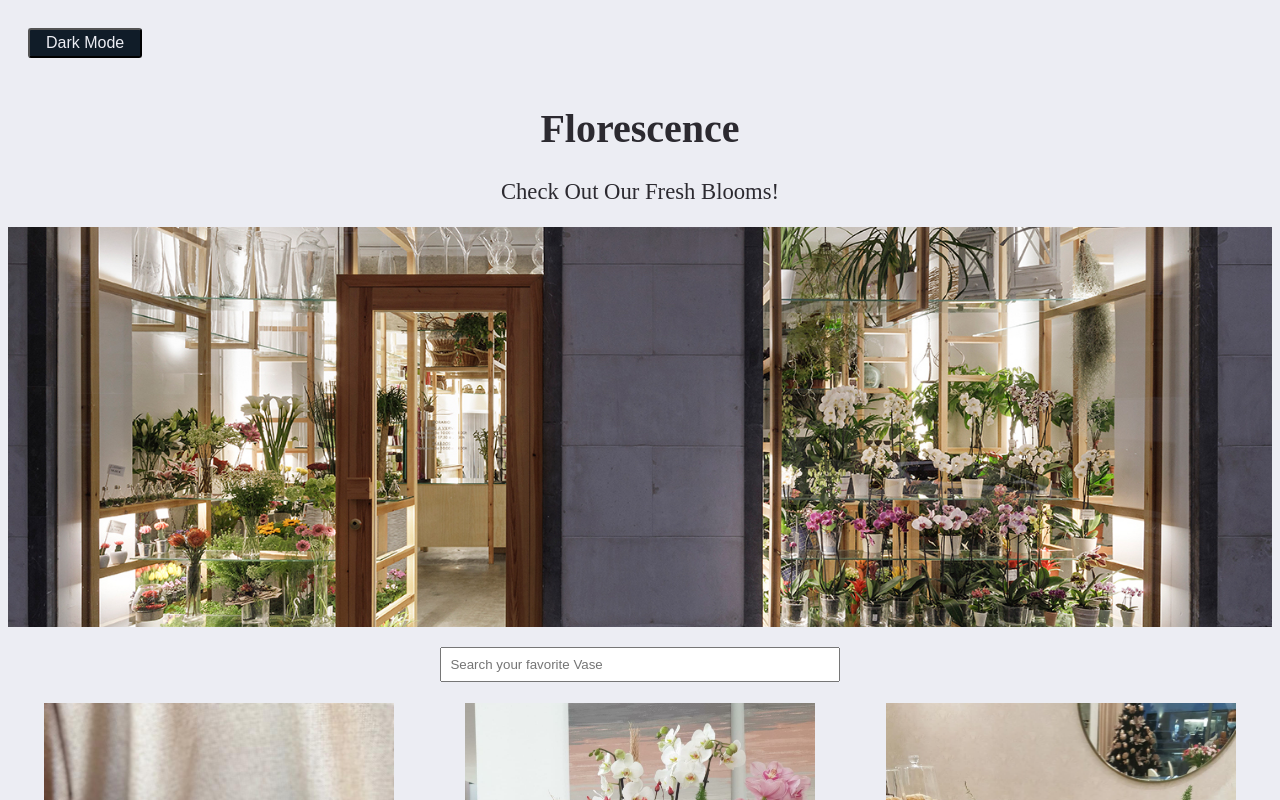
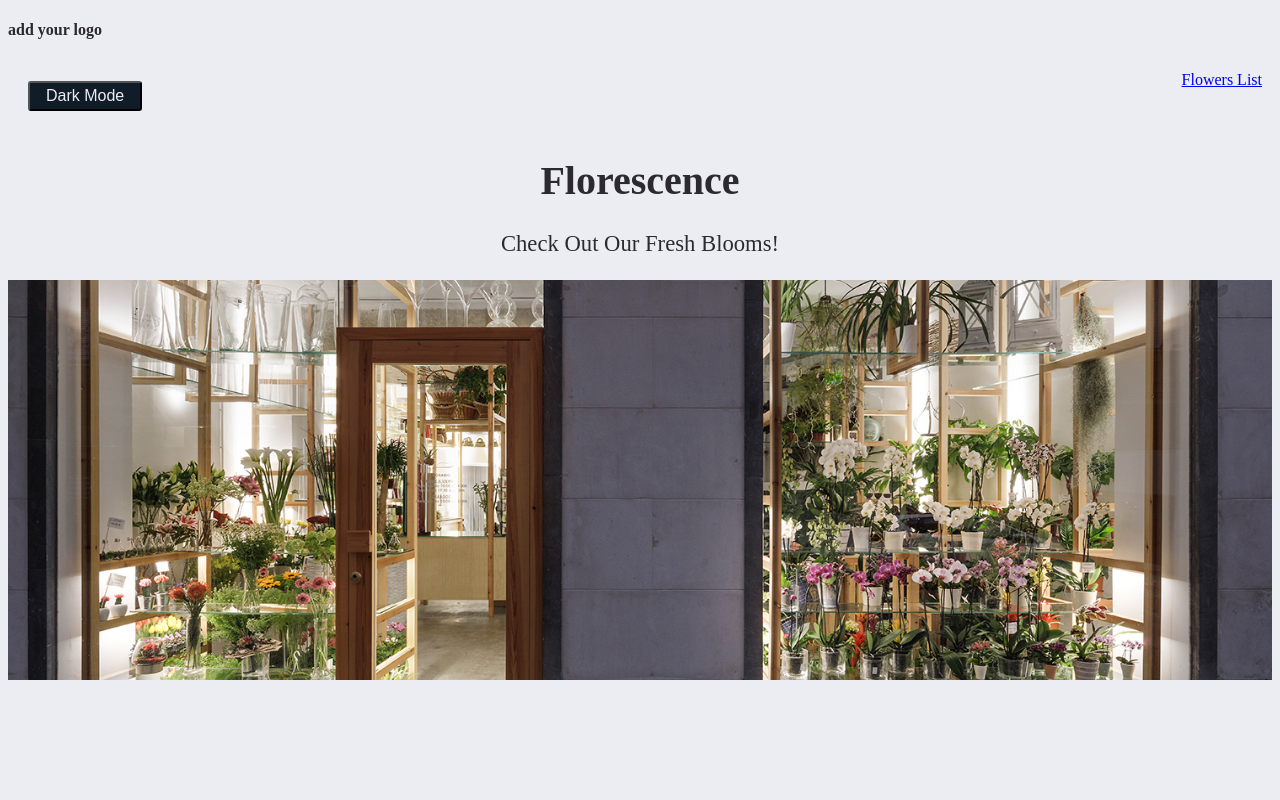
Before and after one commit to alomaryam/Flowershop, a React (Create React App) app: page / in a window 1280 px wide. Shown: the top 800 px of the page. Built offline with nearby package versions, Linux system fonts and the light colour scheme.

Commit message:
Routes and Switches done

```diff
--- a/package.json
+++ b/package.json
@@ -8,6 +8,8 @@
     "@testing-library/user-event": "^12.1.10",
     "react": "^17.0.1",
     "react-dom": "^17.0.1",
+    "react-router": "^5.2.0",
+    "react-router-dom": "^5.2.0",
     "react-scripts": "4.0.2",
     "styled-components": "^5.2.1",
     "web-vitals": "^1.0.1"
--- a/src/App.js
+++ b/src/App.js
@@ -1,9 +1,12 @@
 import FlowersList from "./components/ProductList.js";
 import Home from "./components/Home.js";
-import { ThemeButton } from "./components/Styles.js";
+import NavBar from "./components/Navbar.js";
 import { useState } from "react";
 import { ThemeProvider } from "styled-components";
 import { createGlobalStyle } from "styled-components";
+import { Route, Switch } from "react-router";
+
+// import logo from "./components/images/logo.jpg";
 
 const GlobalStyle = createGlobalStyle`
 body {
@@ -41,11 +44,15 @@ function App() {
     <div>
       <ThemeProvider theme={theme[currentTheme]}>
         <GlobalStyle />
-        <ThemeButton onClick={toggleTheme}>
-          {currentTheme === "light" ? "Dark" : "Light"} Mode
-        </ThemeButton>
-        <Home />
-        <FlowersList />
+        <NavBar currentTheme={currentTheme} toggleTheme={toggleTheme} />
+        <Switch>
+          <Route exact path="/">
+            <Home />
+          </Route>
+          <Route path="/ProductList">
+            <FlowersList />
+          </Route>
+        </Switch>
       </ThemeProvider>
     </div>
   );
--- /dev/null
+++ b/src/components/Navbar.js
@@ -0,0 +1,21 @@
+import { ThemeButton } from "./Styles";
+import { Link } from "react-router-dom";
+
+const NavBar = (props) => {
+  return (
+    <nav className="navbar navbar-expand">
+      <h4 className="navbar-brand">add your logo</h4>
+      <div className="navbar-nav ml-auto">
+        <ThemeButton className="nav-item" onClick={props.toggleTheme}>
+          {props.currentTheme === "light" ? "Dark" : "Light"} Mode
+        </ThemeButton>{" "}
+        <Link to="/ProductList" style={{ margin: 10, float: "right" }}>
+          {" "}
+          Flowers List{" "}
+        </Link>
+      </div>
+    </nav>
+  );
+};
+
+export default NavBar;
--- a/src/index.js
+++ b/src/index.js
@@ -1,6 +1,8 @@
 import React from "react";
 import ReactDOM from "react-dom";
 import App from "./App";
+import { BrowserRouter } from "react-router-dom";
+
 // import { createGlobalStyle } from "styled-components";
 
 // const GlobalStyle = createGlobalStyle`
@@ -17,7 +19,9 @@ import App from "./App";
 
 ReactDOM.render(
   <React.StrictMode>
-    <App />
+    <BrowserRouter>
+      <App />
+    </BrowserRouter>
   </React.StrictMode>,
   document.getElementById("root")
 );
```
Also changed, not shown: src/components/images/logo.jpg (added), 1 other file (tests, documents, lock files or other folders).
